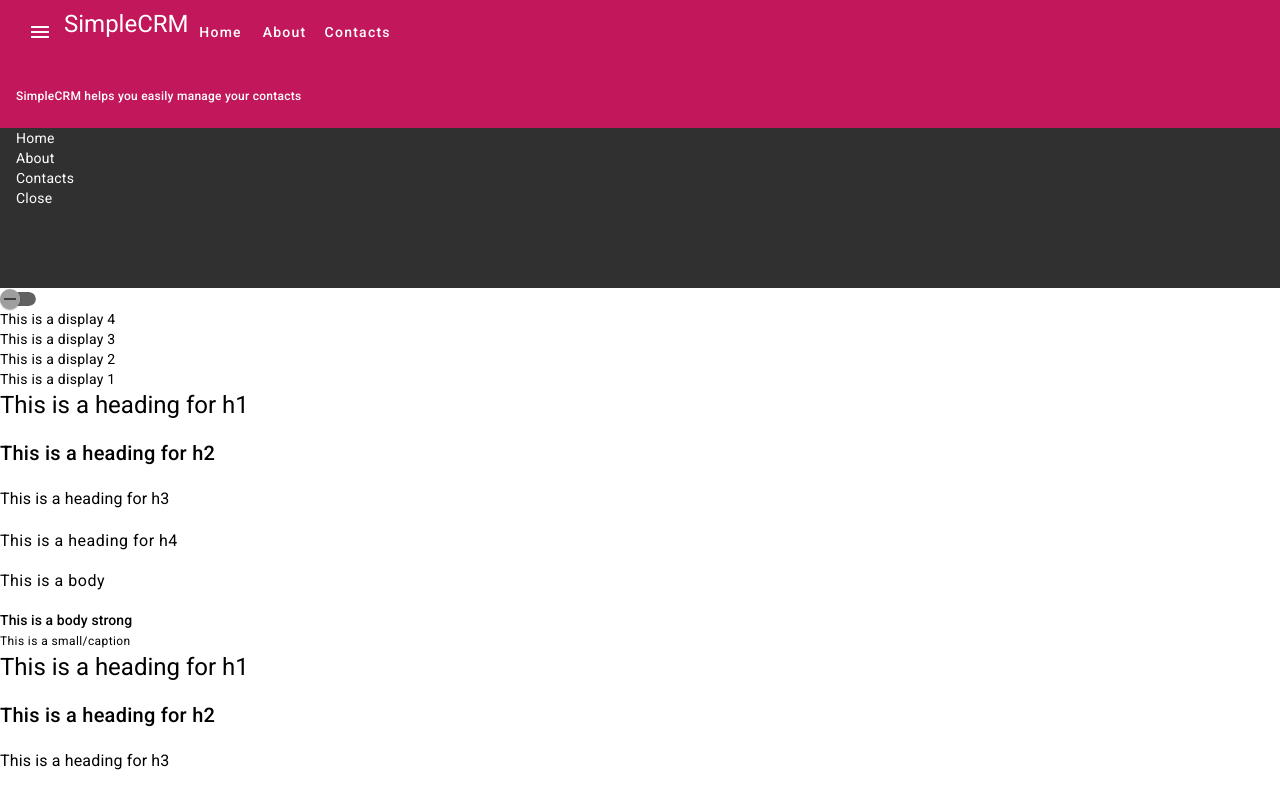
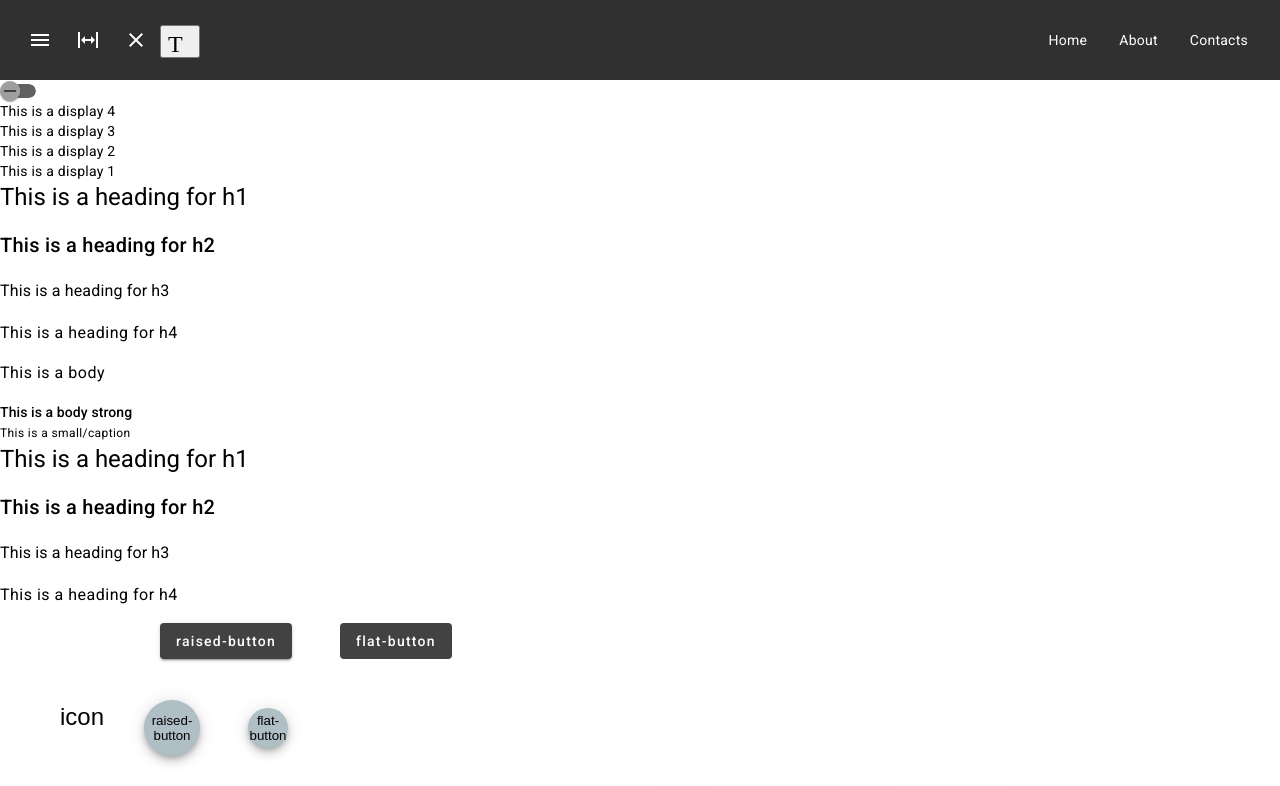
Before and after one commit to Jhessyjhordon/site-vitrine-1, an Angular app in the folder site-vitrine/: page /home in a window 1280 px wide. Shown: the top 786 px of the page. Built offline with nearby package versions, Linux system fonts and the light colour scheme.

Commit message:
Usage of the Angular Material sidenav bar

```diff
--- a/site-vitrine/src/app/app.module.ts
+++ b/site-vitrine/src/app/app.module.ts
@@ -3,6 +3,7 @@ import { BrowserModule } from '@angular/platform-browser';
 import { BrowserAnimationsModule } from '@angular/platform-browser/animations';
 import { AppRoutingModule } from './app-routing.module';
 import { HttpClientModule } from '@angular/common/http';
+import { FormsModule } from '@angular/forms';
 
 import { AppComponent } from './app.component';
 import { HomeComponent } from './home/home.component';
@@ -21,7 +22,8 @@ import { MaterialModule } from './material/material.module';
     BrowserAnimationsModule,
     HttpClientModule,
     AppRoutingModule,
-    MaterialModule
+    MaterialModule,
+    FormsModule
   ],
   providers: [],
   bootstrap: [AppComponent]
--- a/site-vitrine/src/app/menu/menu.component.html
+++ b/site-vitrine/src/app/menu/menu.component.html
@@ -1,4 +1,4 @@
-<mat-toolbar color="primary">
+<!-- <mat-toolbar color="primary">
     <mat-toolbar-row>
         <button mat-icon-button>
             <mat-icon (click)="sidenav.toggle()">menu</mat-icon>
@@ -16,26 +16,40 @@
     <mat-toolbar-row>
         <span style="font-size: 12px;">SimpleCRM helps you easily manage your contacts</span>
     </mat-toolbar-row>
-</mat-toolbar>
+</mat-toolbar> -->
 
 <mat-sidenav-container>
-    <mat-sidenav #sidenav>
-        <mat-nav-list>
-<!--
-            <a mat-list-item [routerLink]="'/homepage'"> Home </a>
-            <a mat-list-item [routerLink]="'/about'"> About </a>
-            <a mat-list-item [routerLink]="'/contacts'"> Contacts </a>
-            <a mat-list-item (click)="sidenav.toggle()" href="" mat-list-item>Close</a> -->
 
-        </mat-nav-list>
+    <mat-sidenav #sidenav mode="side" (opened)="log('Opened')" (closed)="log('Close')" [(opened)]="opened"> <!-- the are 3 modes : over (deffault), push and side  -->
+        sidenav
     </mat-sidenav>
-    <mat-sidenav-content>
-        <div style="height: 20vh;">
 
-            <a mat-list-item [routerLink]="'/homepage'"> Home </a>
-            <a mat-list-item [routerLink]="'/about'"> About </a>
-            <a mat-list-item [routerLink]="'/contacts'"> Contacts </a>
-            <a mat-list-item (click)="sidenav.toggle()" href="" mat-list-item>Close</a>
+    <mat-sidenav-content class="navbar">
+        <div>
+            <button mat-icon-button (click)="opened=!opened">
+                <mat-icon>menu</mat-icon>
+            </button>
+
+            <!-- 2 buttons one to open the sidenav and the other to close it -->
+            <button mat-icon-button (click)="sidenav.open()">
+                <mat-icon style="transform: rotate(90deg)">expand Content</mat-icon>
+            </button>
+            <button mat-icon-button (click)="sidenav.close()">
+                <mat-icon>close</mat-icon>
+            </button>
+
+            <button (click)="sidenav.toggle()">
+                <mat-icon>Toggle</mat-icon>
+            </button>
+
         </div>
+
+        <div class="links" >
+            <a mat-list-item  class="link" [routerLink]="'/homepage'"> Home </a>
+            <a mat-list-item  class="link" [routerLink]="'/about'"> About </a>
+            <a mat-list-item  class="link" [routerLink]="'/contacts'"> Contacts </a>
+            <!-- <a mat-list-item (click)="sidenav" href="" mat-list-item>Close</a> -->
+        </div>
+
     </mat-sidenav-content>
 </mat-sidenav-container>
--- a/site-vitrine/src/app/menu/menu.component.scss
+++ b/site-vitrine/src/app/menu/menu.component.scss
@@ -0,0 +1,34 @@
+mat-sidenav-container {
+  //height: 100%;
+}
+
+mat-sidenav,
+mat-sidenav-content {
+  height: 100%;
+  padding: 16px;
+}
+
+mat-sidenav {
+  width: 250px;
+  background-color: rgb(51, 51, 51);
+}
+
+.navbar {
+  display: flex;
+  flex-direction: row;
+  justify-content: space-between;
+  align-items: center;
+
+  .links {
+    display: flex;
+    flex-direction: row;
+    justify-content: space-between;
+    align-items: center;
+
+    .link {
+      margin: 0 16px;
+      text-decoration: none;
+      color: white;
+    }
+  }
+}
--- a/site-vitrine/src/app/menu/menu.component.ts
+++ b/site-vitrine/src/app/menu/menu.component.ts
@@ -7,8 +7,10 @@ import { Component } from '@angular/core';
 })
 export class MenuComponent {
 
-  events: string[] = [];
-  opened!: boolean;
+  opened = false;
 
-  shouldRun = /(^|.)(stackblitz|webcontainer).(io|com)$/.test(window.location.host);
+  log(state: string) {
+    console.log(state);
+  }
+
 }
```
Also changed, not shown: site-vitrine/src/app/material/material.module.ts (line endings or trailing spaces).
